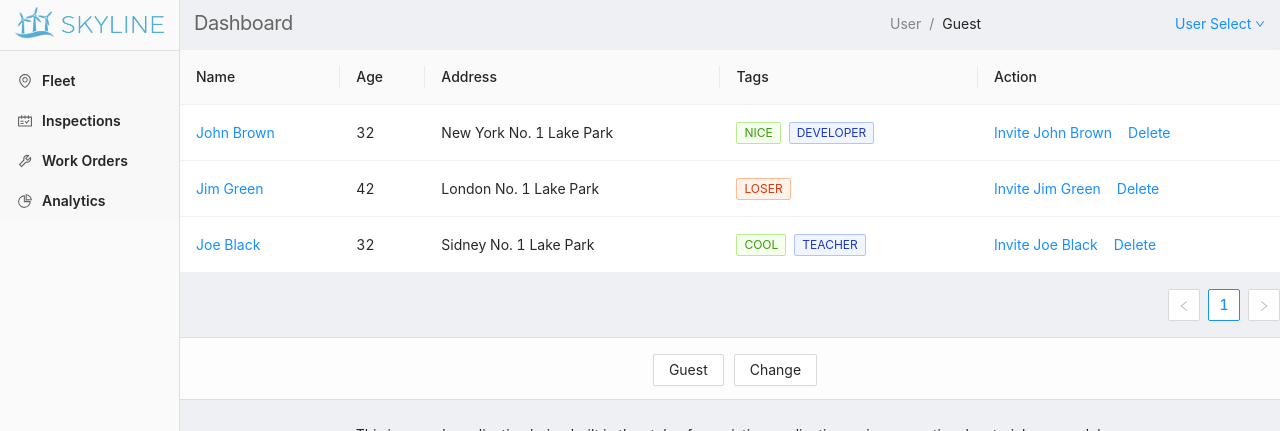
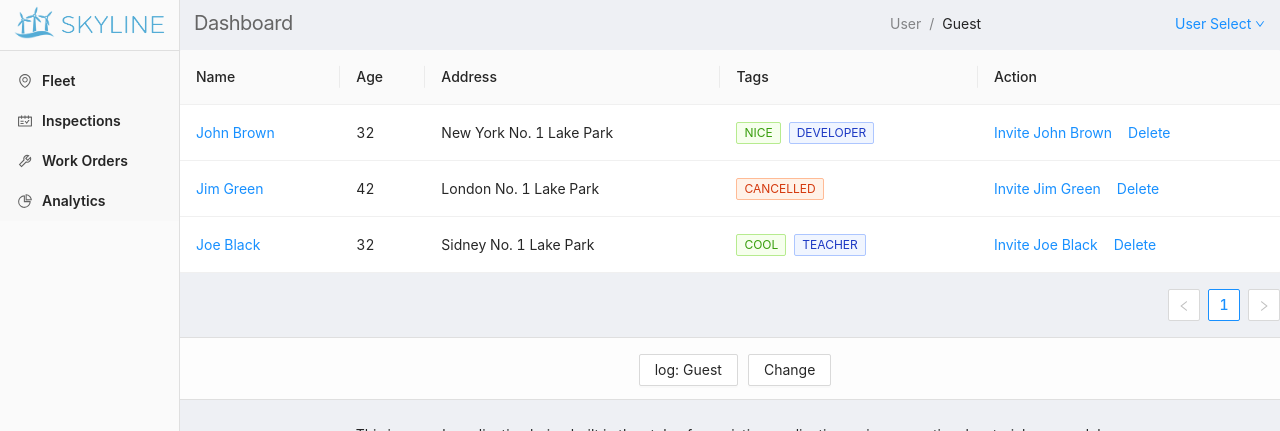
Before and after one commit to ashthomasweb/aws--hello-ant, a React (Create React App) app: page /analytics in a window 1280 px wide. Shown: the top 431 px of the page. Built offline with nearby package versions, Linux system fonts and the light colour scheme.

Commit message:
Minor UX changes

```diff
--- a/src/components/tables/table-dash-attention.js
+++ b/src/components/tables/table-dash-attention.js
@@ -27,7 +27,7 @@ export const AttRequired = () => {
         <>
             {tags.map(tag => {
             let color = tag.length > 5 ? 'geekblue' : 'green';
-            if (tag === 'loser') {
+            if (tag === 'cancelled') {
                 color = 'volcano';
             }
             return (
@@ -64,7 +64,7 @@ export const AttRequired = () => {
         name: 'Jim Green',
         age: 42,
         address: 'London No. 1 Lake Park',
-        tags: ['loser'],
+        tags: ['cancelled'],
     },
     {
         key: '3',
--- a/src/routes/analytics.js
+++ b/src/routes/analytics.js
@@ -12,7 +12,7 @@ export const Analytics = () => {
         <Header className="frame-navigation" >
             {/* <Link to="/expenses">Expenses</Link>
             <Link style={{margin: '0 0 0 10px' }} to="/invoices">Invoices</Link> */}
-            <Button style={{margin: '0 10px'}} onClick={() => console.log(user)}>{user}</Button>
+            <Button style={{margin: '0 10px'}} onClick={() => console.log(user)}>log: {user}</Button>
             <Button onClick={() => dispatch({ type: 'SET_USER', payload: 'Joe'} )}>Change</Button>
         </Header>
         <Content style={{ margin: '0 16px' }}>
--- a/src/routes/fleet.js
+++ b/src/routes/fleet.js
@@ -12,7 +12,7 @@ export const Fleet = () => {
         <Header className="frame-navigation" >
             {/* <Link to="/expenses">Expenses</Link>
             <Link style={{margin: '0 0 0 10px' }} to="/invoices">Invoices</Link> */}
-            <Button style={{margin: '0 10px'}} onClick={() => console.log(user)}>{user}</Button>
+            <Button style={{margin: '0 10px'}} onClick={() => console.log(user)}>log: {user}</Button>
             <Button onClick={() => dispatch({ type: 'SET_USER', payload: 'Ash'} )}>Change</Button>
         </Header>
         <Content style={{ margin: '0 16px' }}>
--- a/src/routes/inspections.js
+++ b/src/routes/inspections.js
@@ -12,7 +12,7 @@ export const Inspections = () => {
         <Header className="frame-navigation" >
             {/* <Link to="/expenses">Expenses</Link>
             <Link style={{margin: '0 0 0 10px' }} to="/invoices">Invoices</Link> */}
-            <Button style={{margin: '0 10px'}} onClick={() => console.log(user)}>{user}</Button>
+            <Button style={{margin: '0 10px'}} onClick={() => console.log(user)}>log: {user}</Button>
             <Button onClick={() => dispatch({ type: 'SET_USER', payload: 'Sasha'} )}>Change</Button>
         </Header>
         <Content style={{ margin: '0 16px' }}>
--- a/src/routes/work-orders.js
+++ b/src/routes/work-orders.js
@@ -12,7 +12,7 @@ export const WorkOrders = () => {
         <Header className="frame-navigation" >
             {/* <Link to="/expenses">Expenses</Link>
             <Link style={{margin: '0 0 0 10px' }} to="/invoices">Invoices</Link> */}
-            <Button style={{margin: '0 10px'}} onClick={() => console.log(user)}>{user}</Button>
+            <Button style={{margin: '0 10px'}} onClick={() => console.log(user)}>log: {user}</Button>
             <Button onClick={() => dispatch({ type: 'SET_USER', payload: 'Jane'} )}>Change</Button>
         </Header>
         <Content style={{ margin: '0 16px' }}>
```
